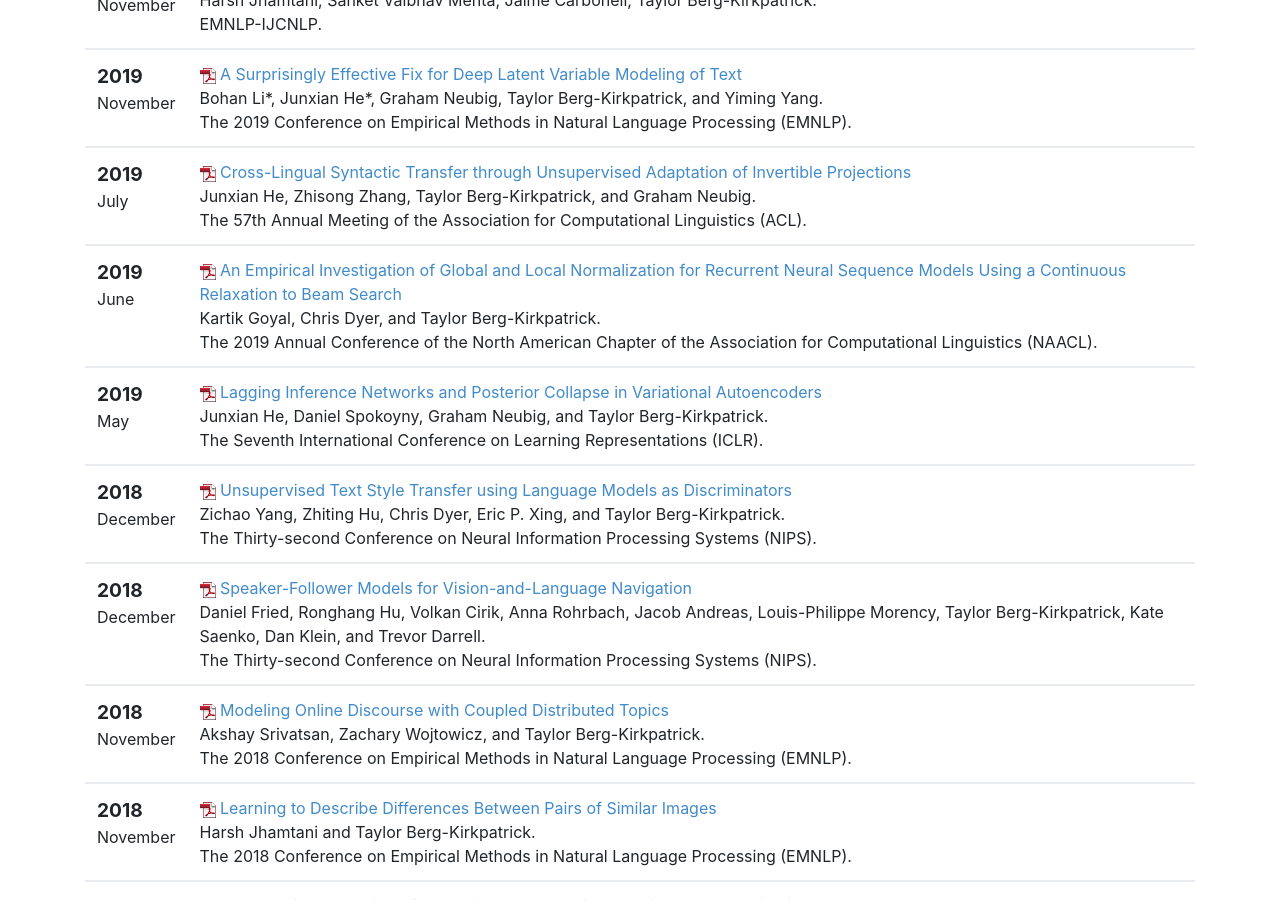
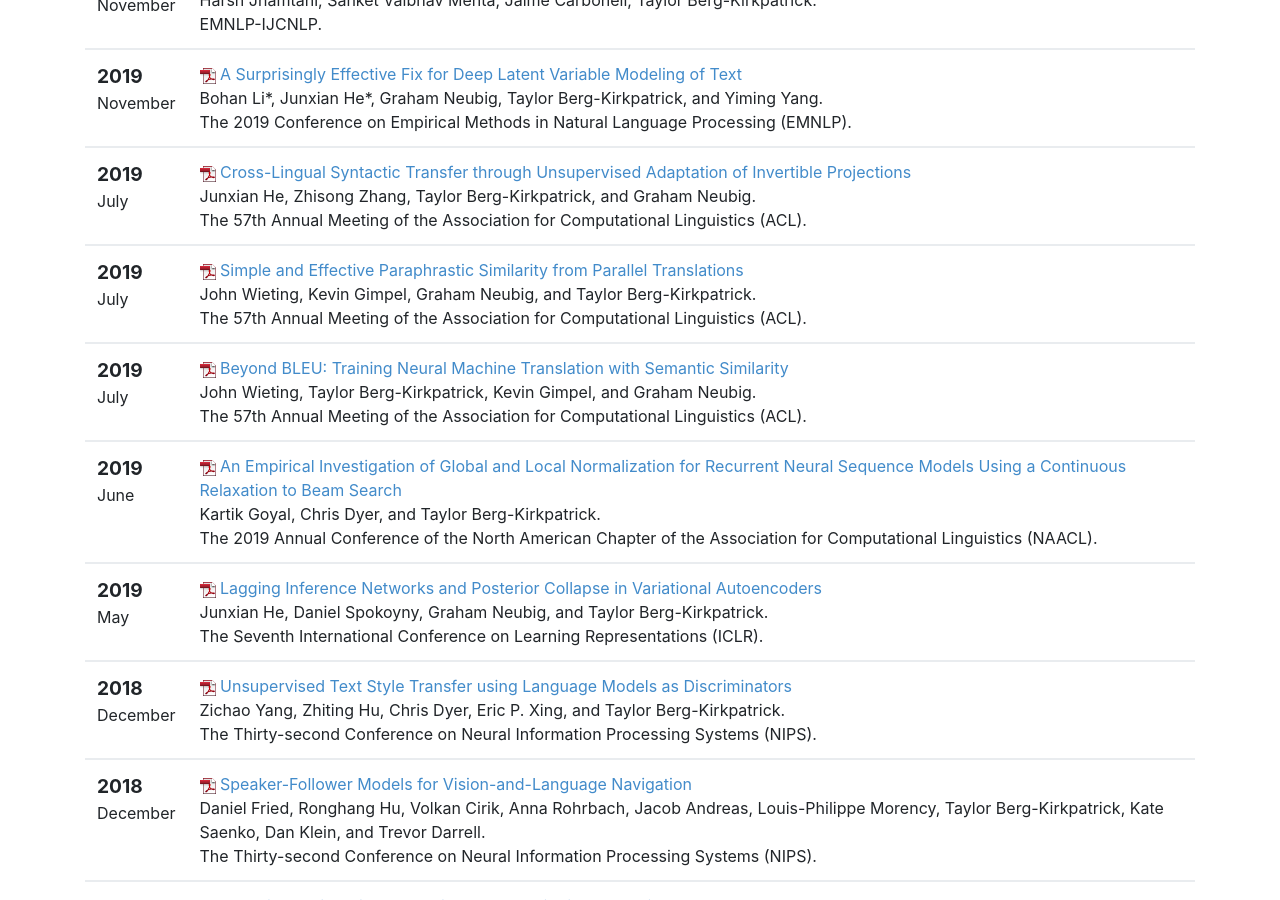
Before and after one commit to icebergnlp/icebergnlp.github.io, a Jekyll site: the page built from publications.html, in a window 1280 px wide and 900 px high, scrolled down 454 px. Built offline with Jekyll 4.4.1, drawn with Linux system fonts in a browser that asks for light colours.

Commit message:
Update pubs.html

```diff
--- a/_includes/pubs.html
+++ b/_includes/pubs.html
@@ -84,7 +84,7 @@
                 <span class="pubtitle">
                     <img src="img/pdficon_small.png" width="16"
                     height="16" alt="PDF" />
-                    <a href="https://arxiv.org/abs/1909.00868">A Surprisingly Effective Fix for Deep Latent Variable Modeling of Text</a>
+                    <a href="https://arxiv.org/pdf/1909.00868.pdf">A Surprisingly Effective Fix for Deep Latent Variable Modeling of Text</a>
                 </span><br />
                 <span class="authors">
 		Bohan Li*, Junxian He*, Graham Neubig, Taylor Berg-Kirkpatrick, and Yiming Yang.
@@ -108,10 +108,58 @@
                  <span class="pubtitle">
                      <img src="img/pdficon_small.png" width="16"
                      height="16" alt="PDF" />
-                     <a href="https://arxiv.org/abs/1906.02656">Cross-Lingual Syntactic Transfer through Unsupervised Adaptation of Invertible Projections</a>
+                     <a href="https://arxiv.org/pdf/1906.02656.pdf">Cross-Lingual Syntactic Transfer through Unsupervised Adaptation of Invertible Projections</a>
                  </span><br />
                  <span class="authors">
                      Junxian He, Zhisong Zhang, Taylor Berg-Kirkpatrick, and Graham Neubig.
+                 </span><br />
+                 <span class="venuetype"></span><span class="venue">The 57th Annual Meeting of the Association for Computational Linguistics (ACL)</span>.
+                 <br />
+                 <span class="links">
+                 </span>
+             </td>
+         </tr>
+     </tbody>
+     <tbody>
+         <tr>
+             <td>
+                 <span class="date">
+                     <big><strong>2019</strong></big><br />
+                     July
+                 </span>
+             </td>
+             <td class="publication">
+                 <span class="pubtitle">
+                     <img src="img/pdficon_small.png" width="16"
+                     height="16" alt="PDF" />
+                     <a href="http://www.cs.cmu.edu/~jwieting/wieting2019Simple.pdf">Simple and Effective Paraphrastic Similarity from Parallel Translations</a>
+                 </span><br />
+                 <span class="authors">
+                     John Wieting, Kevin Gimpel, Graham Neubig, and Taylor Berg-Kirkpatrick.
+                 </span><br />
+                 <span class="venuetype"></span><span class="venue">The 57th Annual Meeting of the Association for Computational Linguistics (ACL)</span>.
+                 <br />
+                 <span class="links">
+                 </span>
+             </td>
+         </tr>
+     </tbody>
+     <tbody>
+         <tr>
+             <td>
+                 <span class="date">
+                     <big><strong>2019</strong></big><br />
+                     July
+                 </span>
+             </td>
+             <td class="publication">
+                 <span class="pubtitle">
+                     <img src="img/pdficon_small.png" width="16"
+                     height="16" alt="PDF" />
+                     <a href="http://www.cs.cmu.edu/~jwieting/wieting2019Bleu.pdf">Beyond BLEU: Training Neural Machine Translation with Semantic Similarity</a>
+                 </span><br />
+                 <span class="authors">
+                     John Wieting, Taylor Berg-Kirkpatrick, Kevin Gimpel, and Graham Neubig.
                  </span><br />
                  <span class="venuetype"></span><span class="venue">The 57th Annual Meeting of the Association for Computational Linguistics (ACL)</span>.
                  <br />
@@ -156,7 +204,7 @@
                  <span class="pubtitle">
                      <img src="img/pdficon_small.png" width="16"
                      height="16" alt="PDF" />
-                     <a href="https://arxiv.org/abs/1901.05534">Lagging Inference Networks and Posterior Collapse in Variational Autoencoders
+                     <a href="https://arxiv.org/pdf/1901.05534.pdf">Lagging Inference Networks and Posterior Collapse in Variational Autoencoders
 </a>
                  </span><br />
                  <span class="authors">
```
